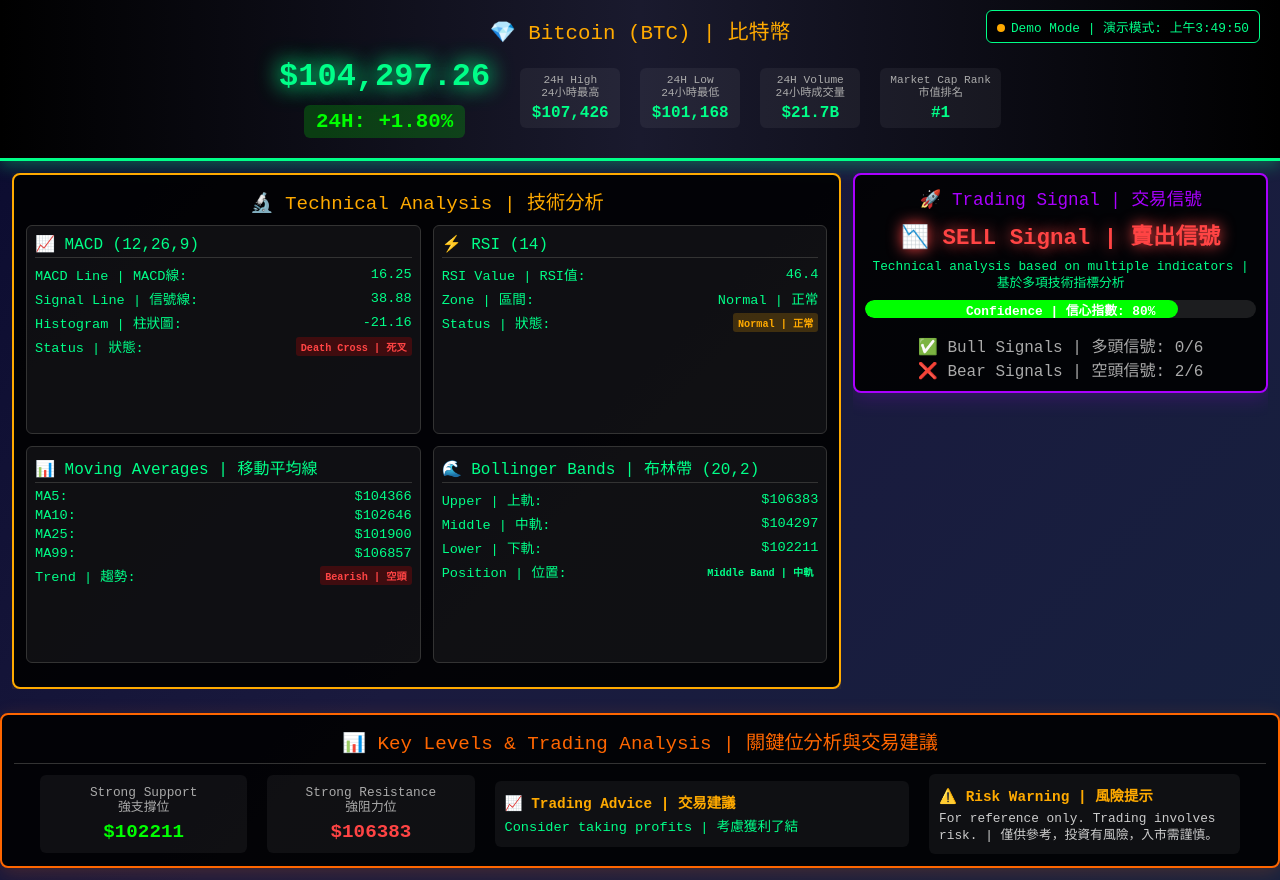
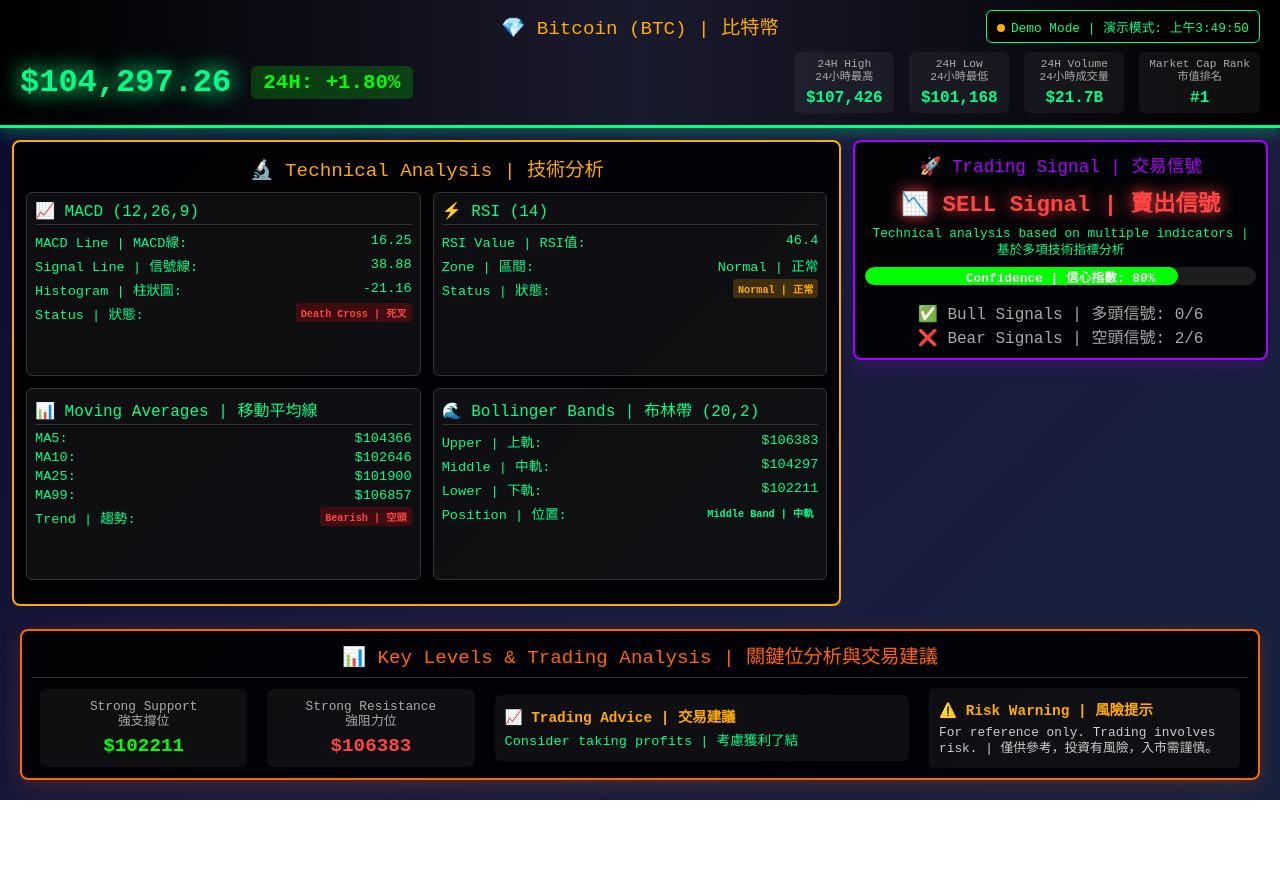
Before and after one commit to winyoulife/btc-macd-monitor, a plain HTML site: page index.html in a window 1280 px wide. After the commit the page ends 800 px from the top, so only its background shows below. Drawn offline with Linux system fonts and the light colour scheme; no server answers.

Commit message:
Layout Fix: Price+Change Horizontal Layout, Fixed Bottom Analysis Position

```diff
--- a/index.html
+++ b/index.html
@@ -17,20 +17,43 @@
             font-family: 'Courier New', monospace;
             overflow-x: auto;
             min-height: 100vh;
+            padding-bottom: 120px;
         }
 
         .price-header {
             background: linear-gradient(90deg, #000, #1a1a2e, #000);
-            padding: 15px 0;
+            padding: 12px 0;
             text-align: center;
             border-bottom: 3px solid #00ff88;
             box-shadow: 0 5px 15px rgba(0,255,136,0.3);
         }
 
         .price-title {
-            font-size: 1.3em;
+            font-size: 1.2em;
             color: #ffaa00;
-            margin-bottom: 8px;
+            margin-bottom: 12px;
+        }
+
+        .price-main-row {
+            display: flex;
+            justify-content: space-between;
+            align-items: center;
+            max-width: 1400px;
+            margin: 0 auto;
+            gap: 30px;
+            padding: 0 20px;
+        }
+
+        .price-left {
+            display: flex;
+            align-items: center;
+            gap: 20px;
+        }
+
+        .stats-right {
+            display: flex;
+            gap: 15px;
+            align-items: center;
         }
 
         .main-price {
@@ -72,7 +95,7 @@
             padding: 12px;
             max-width: 1400px;
             margin: 0 auto;
-            height: calc(100vh - 260px);
+            height: calc(100vh - 310px);
             overflow: hidden;
         }
 
@@ -339,11 +362,16 @@
             background: rgba(0,0,0,0.9);
             border: 2px solid #ff6600;
             border-radius: 8px;
-            margin: 12px;
-            padding: 12px;
+            padding: 10px;
             max-width: 1400px;
-            margin: 12px auto;
+            margin: 10px auto;
             box-shadow: 0 5px 20px rgba(255,102,0,0.2);
+            position: fixed;
+            bottom: 10px;
+            left: 50%;
+            transform: translateX(-50%);
+            width: calc(100% - 40px);
+            z-index: 1000;
         }
 
         .analysis-header {
@@ -423,13 +451,17 @@
     <!-- BTC價格頂部區域 -->
     <div class="price-header">
         <div class="price-title">💎 Bitcoin (BTC) | 比特幣</div>
-        <div style="display: flex; justify-content: center; align-items: center; gap: 30px; flex-wrap: wrap;">
-            <div style="text-align: center;">
+
+        <!-- 主要價格和24H數據區域 -->
+        <div class="price-main-row">
+            <!-- 左側價格區域 -->
+            <div class="price-left">
                 <div class="main-price" id="currentPrice">Loading... | 載入中...</div>
                 <div class="price-change-header" id="priceChange">--</div>
             </div>
 
-            <div style="display: flex; gap: 20px; align-items: center; flex-wrap: wrap;">
+            <!-- 右側24H統計數據 -->
+            <div class="stats-right">
                 <div class="stat-item">
                     <div class="stat-label">24H High<br>24小時最高</div>
                     <div class="stat-value" id="high24h">--</div>
```
